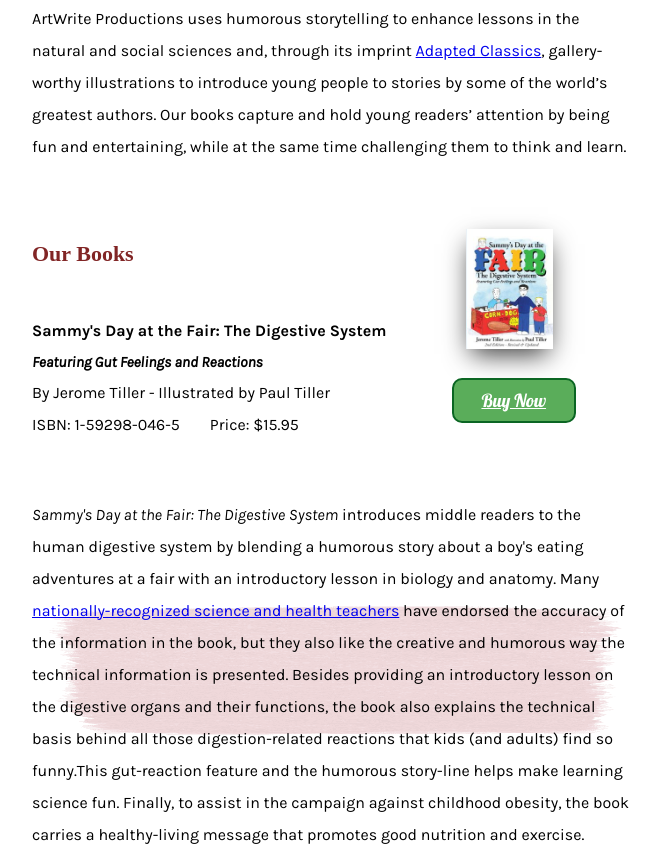
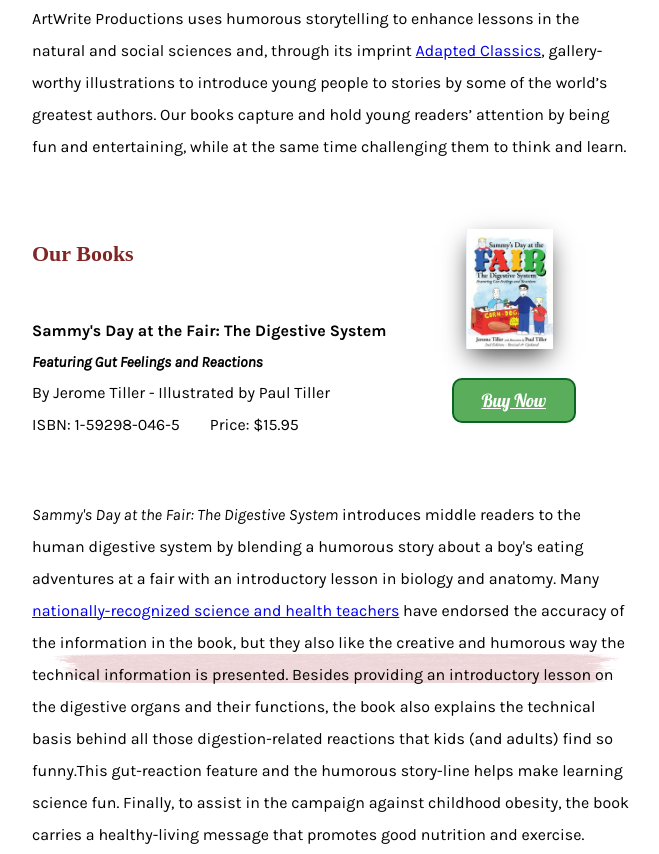
Before and after one commit to pftiller/aw, a React app: page / in a window 1280 px wide. Shown: the part 1484-2338 px from the top of the page, without its empty margins (308-967 px from the left). Built offline with nearby package versions, Linux system fonts and the light colour scheme; a web font is replaced by a local one.

Commit message:
more conditionals for backgrounds

```diff
--- a/src/components/templates/Home/App.js
+++ b/src/components/templates/Home/App.js
@@ -70,8 +70,22 @@
         let about;
         let books;
         let reviews;
-        if(window.devicePixelRatio > 1) {
+        if(window.devicePixelRatio > 1 || this.props.width < 670)  {
              carousel = {
+                background: `url(${green}) bottom / 107% calc(155% - ${this.props.width}px) no-repeat`
+            }
+             about = {
+                background: `url(${orange}) center center / 100% calc(140% - ${this.props.width}px) no-repeat`
+            }
+             books = {
+                background: `url(${pink}) center center / 100% calc(125% - ${this.props.width}px) no-repeat`
+            }
+             reviews = {
+                background: `url(${purple}) center center / 105% calc(150% - ${this.props.width}px) no-repeat`
+            }
+        }
+        else if(window.devicePixelRatio > 1 || this.props.width > 670) {
+            carousel = {
                 background: `url(${green}) bottom / 107% calc(155% - ${this.props.width}px) no-repeat`
             }
              about = {
```
Also changed, not shown: build/asset-manifest.json, build/index.html, build/service-worker.js, 4 other files.
